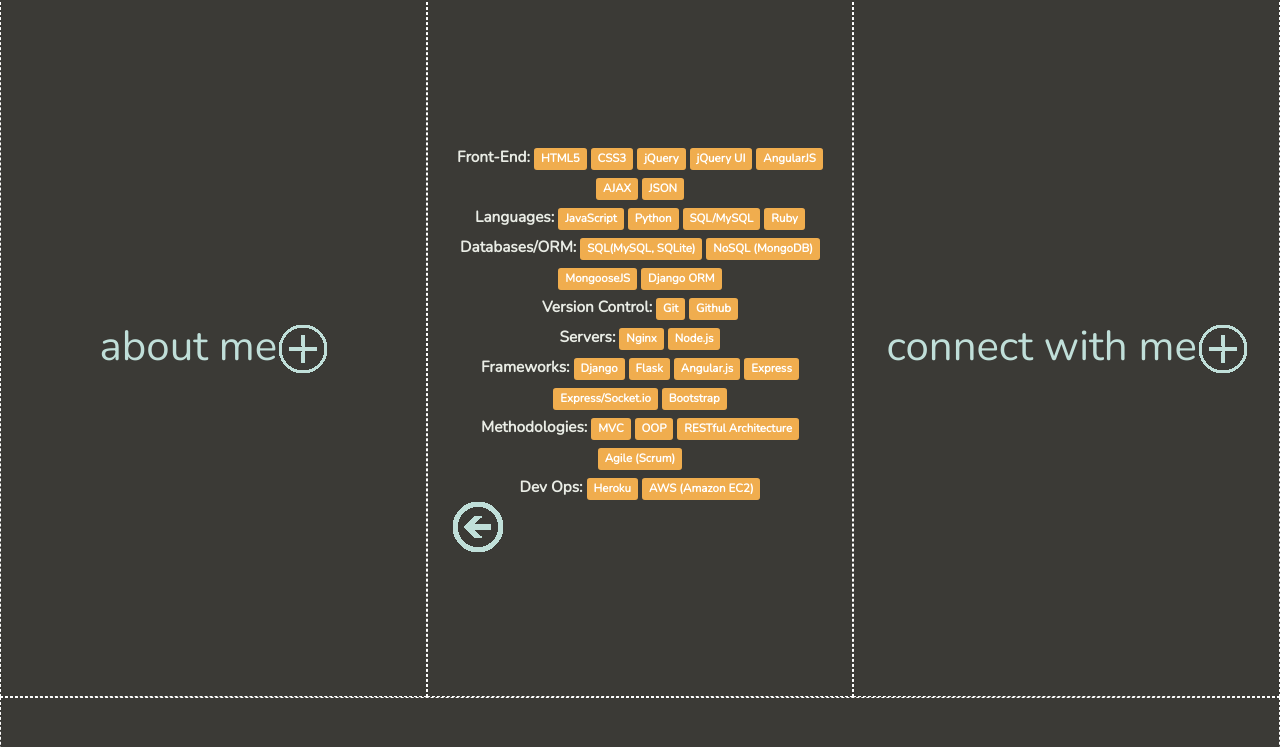
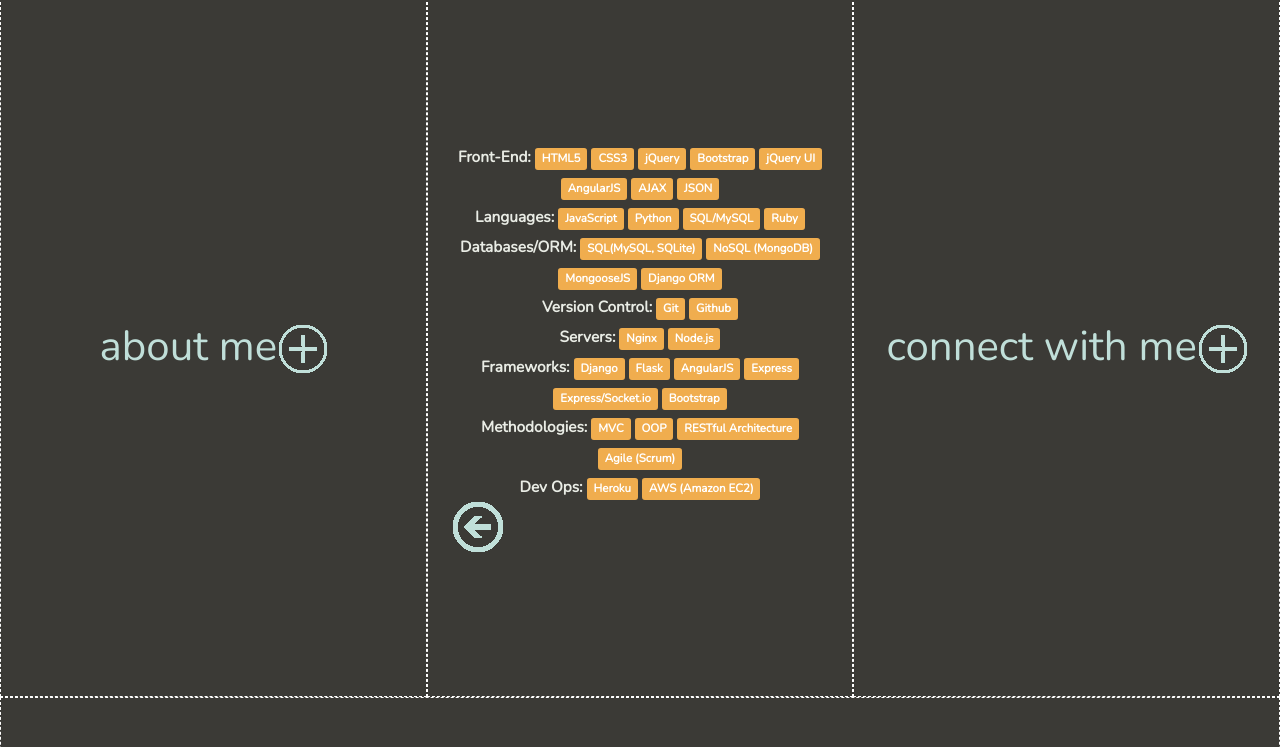
Before and after one commit to kateugenio/portfolio, a website: page client/index.html in a window 1280 px wide. Both pictures are taken after a click on the element "technical toolbox". Shown: the part 545-1292 px from the top of the page. Drawn offline with nearby package versions, Linux system fonts and the light colour scheme.

Commit message:
updates to toolbox

```diff
--- a/client/index.html
+++ b/client/index.html
@@ -56,6 +56,7 @@
               <span class="label label-warning">HTML5</span>
               <span class="label label-warning">CSS3</span>
               <span class="label label-warning">jQuery</span>
+              <span class="label label-warning">Bootstrap</span>
               <span class="label label-warning">jQuery UI</span>
               <span class="label label-warning">AngularJS</span>
               <span class="label label-warning">AJAX</span>
@@ -84,7 +85,7 @@
               <span style="font-weight: bold; color: #e9ece5">Frameworks: </span>
               <span class="label label-warning">Django</span>
               <span class="label label-warning">Flask</span>
-              <span class="label label-warning">Angular.js</span>
+              <span class="label label-warning">AngularJS</span>
               <span class="label label-warning">Express</span>
               <span class="label label-warning">Express/Socket.io</span>
               <span class="label label-warning">Bootstrap</span>
```
